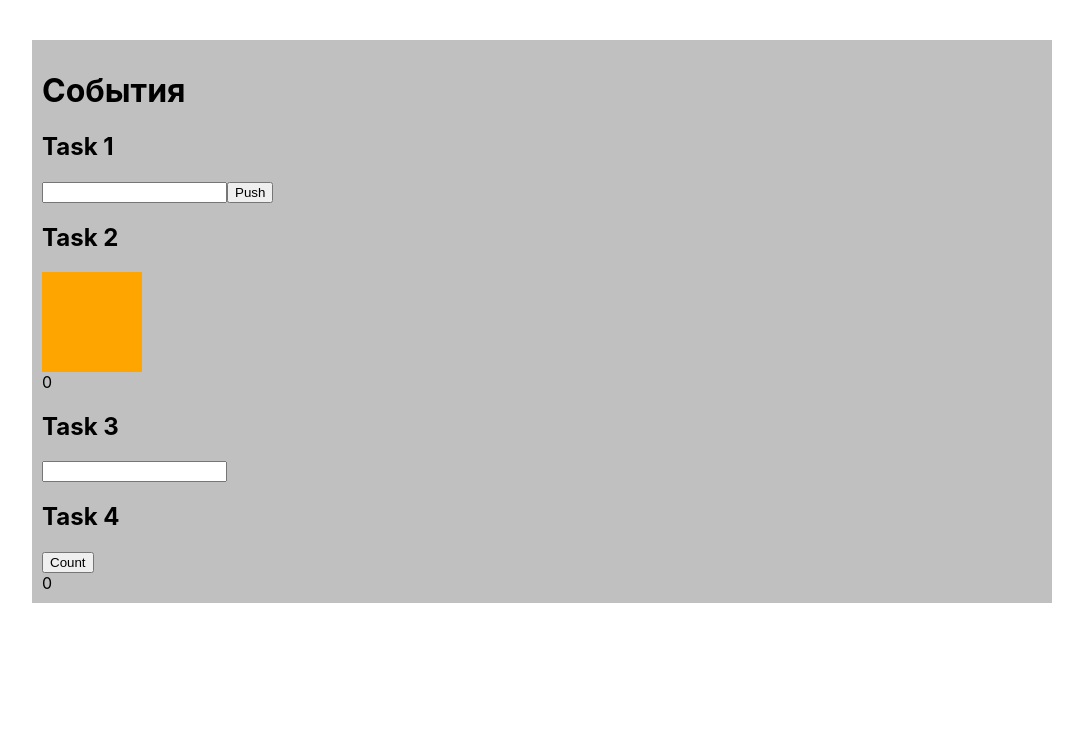
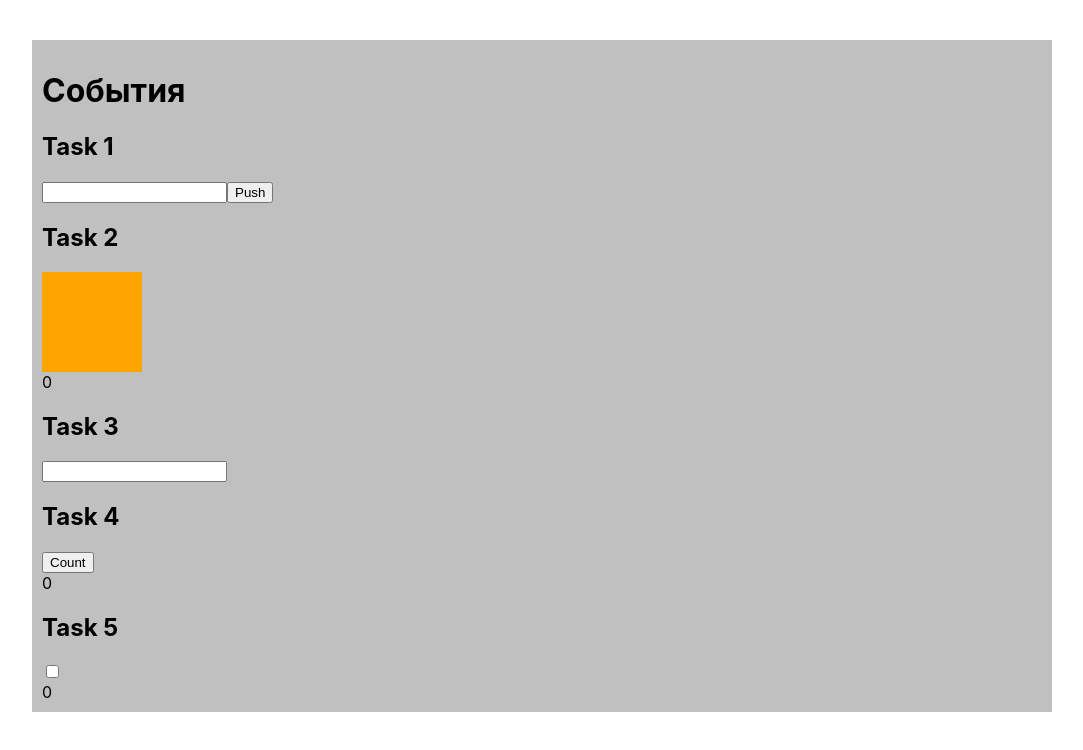
Before and after one commit to GarifullinII/react-app-unit_5, a React (Create React App) app: page / in a window 1280 px wide. Shown: the top 750 px of the page, without its empty margins (98-1181 px from the left). Built offline with nearby package versions, Linux system fonts and the light colour scheme.

Commit message:
add task 5 useState

```diff
--- a/src/App.js
+++ b/src/App.js
@@ -12,6 +12,8 @@ function App() {
   const [st3, setSt3] = React.useState([]);
 
   const [st4, setSt4] = React.useState(0);
+
+  const [st5, setSt5] = React.useState(0);
 
 
   function task1() {
@@ -42,9 +44,14 @@ function App() {
     setSt4(st4 + 1);
   }
 
-  // function task5() {
+  function task5(event) {
+    if(event.target.checked) {
+      setSt5(event.target.value);
+    } else {
+      setSt5(0);
+    }
+  }
 
-  // }
   // function task6() {
 
   // }
@@ -85,12 +92,12 @@ function App() {
         <button className="task-4" onClick={task4}>Count</button>
         <div>{st4}</div>
       </section>
-      {/* <section>
+      <section>
         <h2>Task 5</h2>
-        <input type="checkbox" currentValue="55" />
+        <input type="checkbox" value="55" onChange={task5}/>
         <div>{st5}</div>
       </section>
-      <section>
+      {/* <section>
         <h2>Task 6</h2>
         <select className="task-6">
           <option value="7">seven</option>
```
